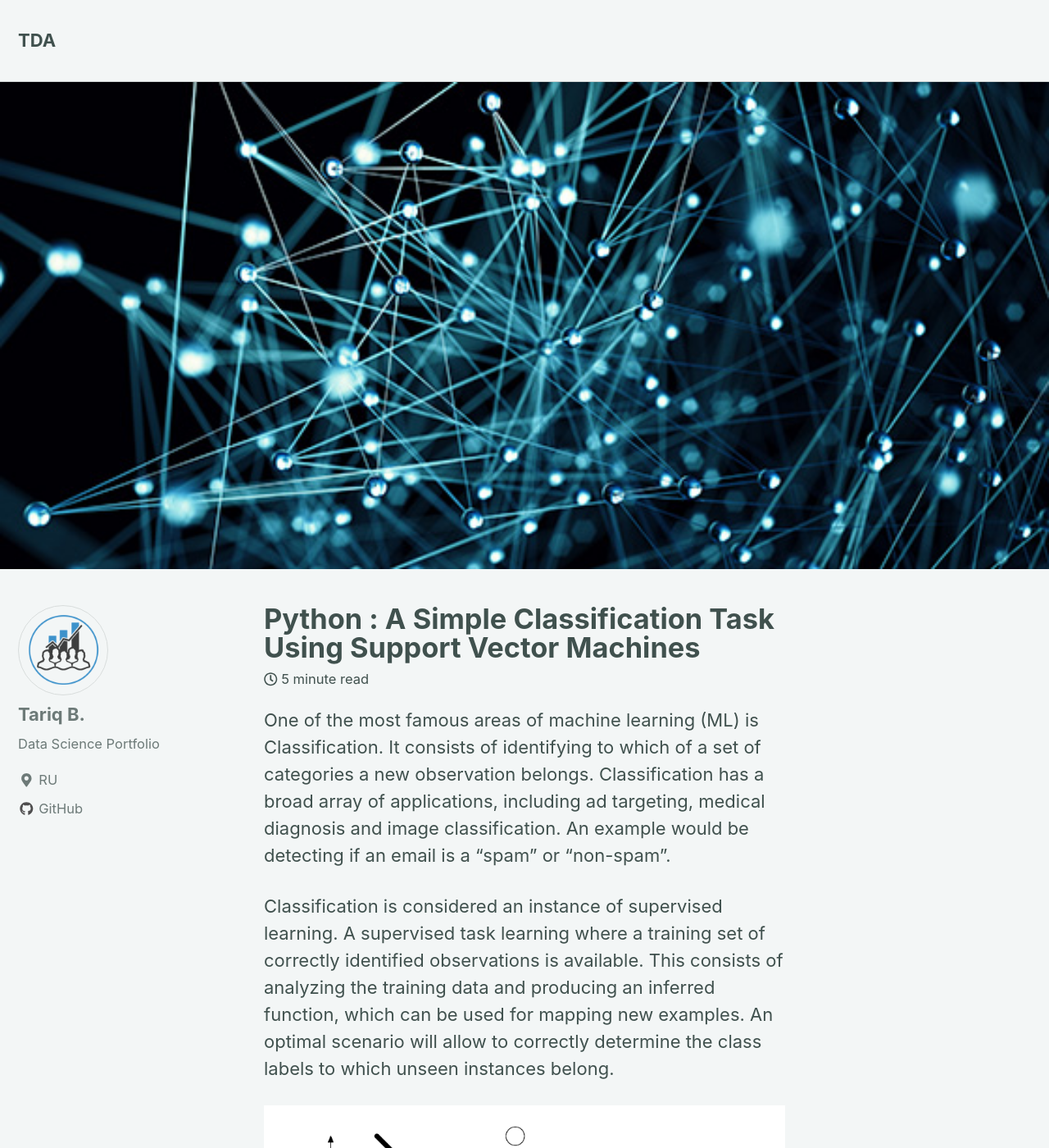
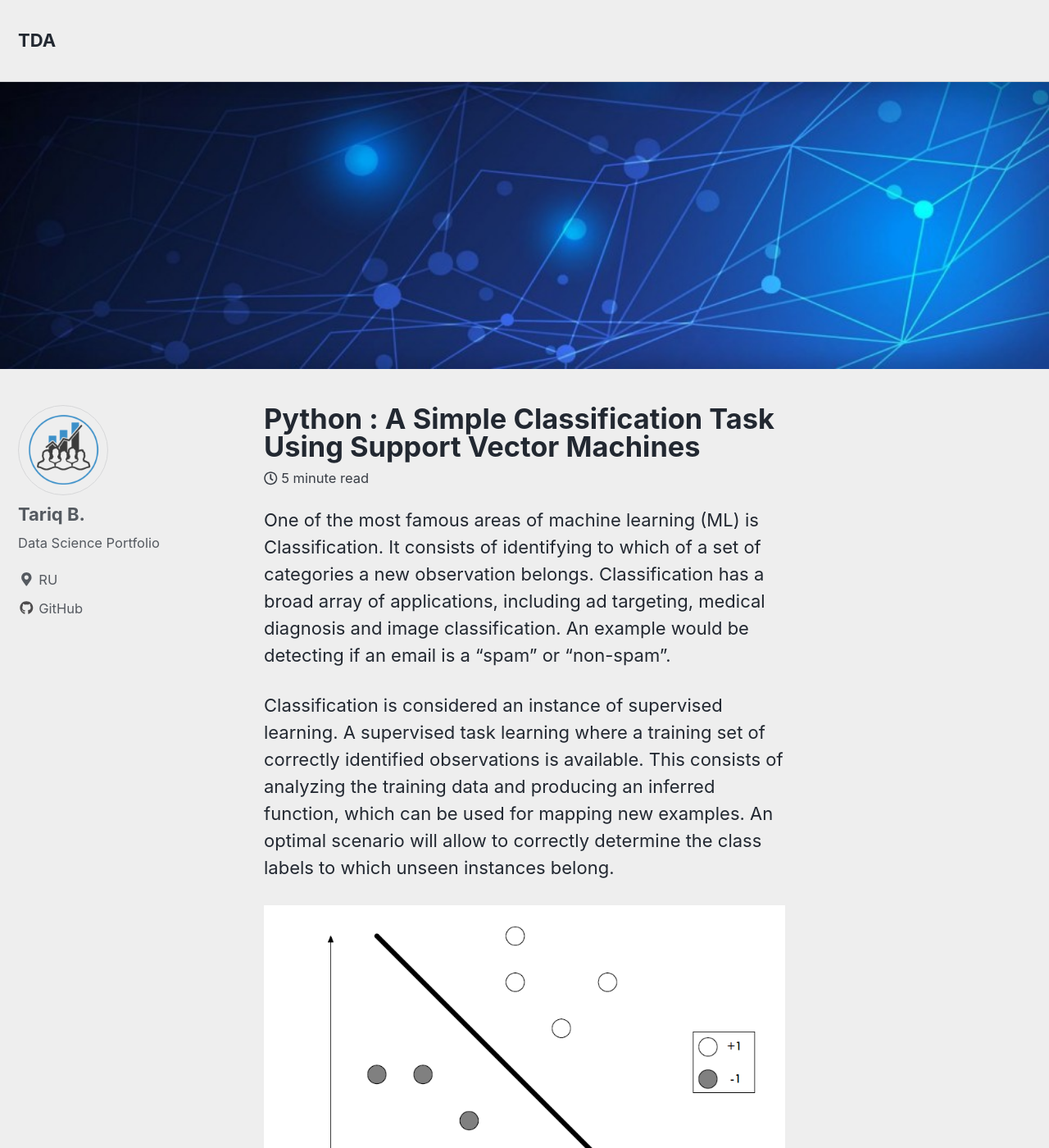
Before and after one commit to TariqGon/TariqGon.github.io, a Jekyll site: the page built from _posts/2018-03-12- A_Simple_Classification_Task_Using_Support_Vector_Machines.md, in a window 1280 px wide and 1400 px high. Shown: the whole window at 82% size. Built offline with Jekyll 4.4.1, drawn with Linux system fonts in a browser that asks for light colours; nearby versions of some CDN libraries.

Commit message:
new commit

```diff
--- a/_config.yml
+++ b/_config.yml
@@ -5,7 +5,7 @@
 # For technical reasons, this file is *NOT* reloaded automatically when you use
 # `jekyll serve`. If you change this file, please restart the server process.
 
-minimal_mistakes_skin    : "mint" # "air", "aqua", "contrast", "dark", "dirt", "neon", "mint", "plum", "sunrise"
+minimal_mistakes_skin    : "air" # "air", "aqua", "contrast", "dark", "dirt", "neon", "mint", "plum", "sunrise"
 
 # Site Settings
 locale                   : "en-US"
--- a/_posts/2018-03-12- A_Simple_Classification_Task_Using_Support_Vector_Machines.md
+++ b/_posts/2018-03-12- A_Simple_Classification_Task_Using_Support_Vector_Machines.md
@@ -3,7 +3,7 @@ title: "Python : A Simple Classification Task Using Support Vector Machines"
 date: 2018-03-12
 tags: [Machine Learning,Data Science,Classification, SVM, Python]
 header:
-  image: "/images/da.jpg"
+  image: "/images/img.jpg"
 excerpt: " Data Science, Classification, SVM, Python"
 ---
 
```
Also changed, not shown: _posts/2018-03-10- A_First_Date_ with_Data.md (+1 -1 lines), _posts/2018-03-11- R - A First Date with Data.md (+1 -1 lines), 1 other file.
